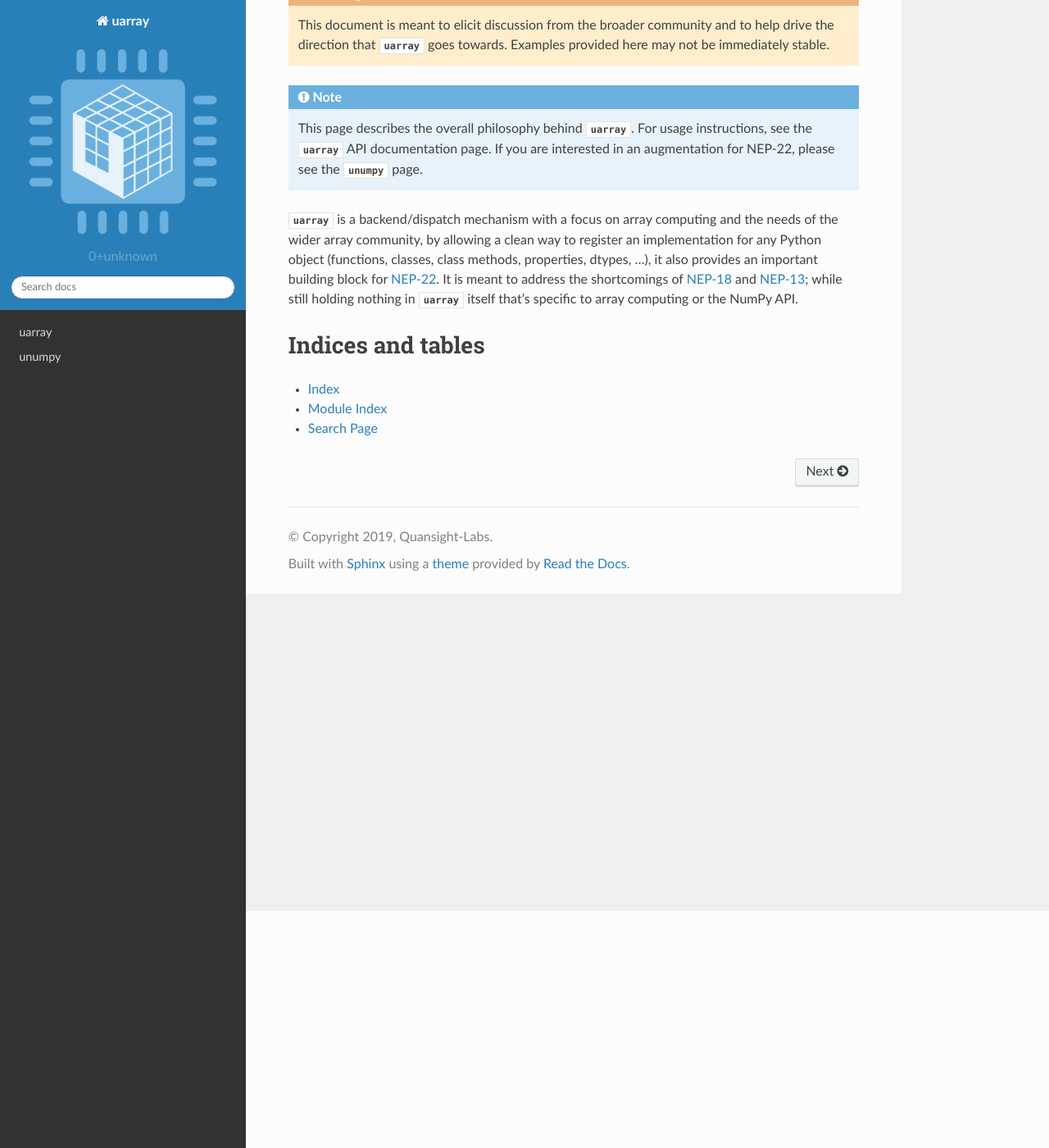
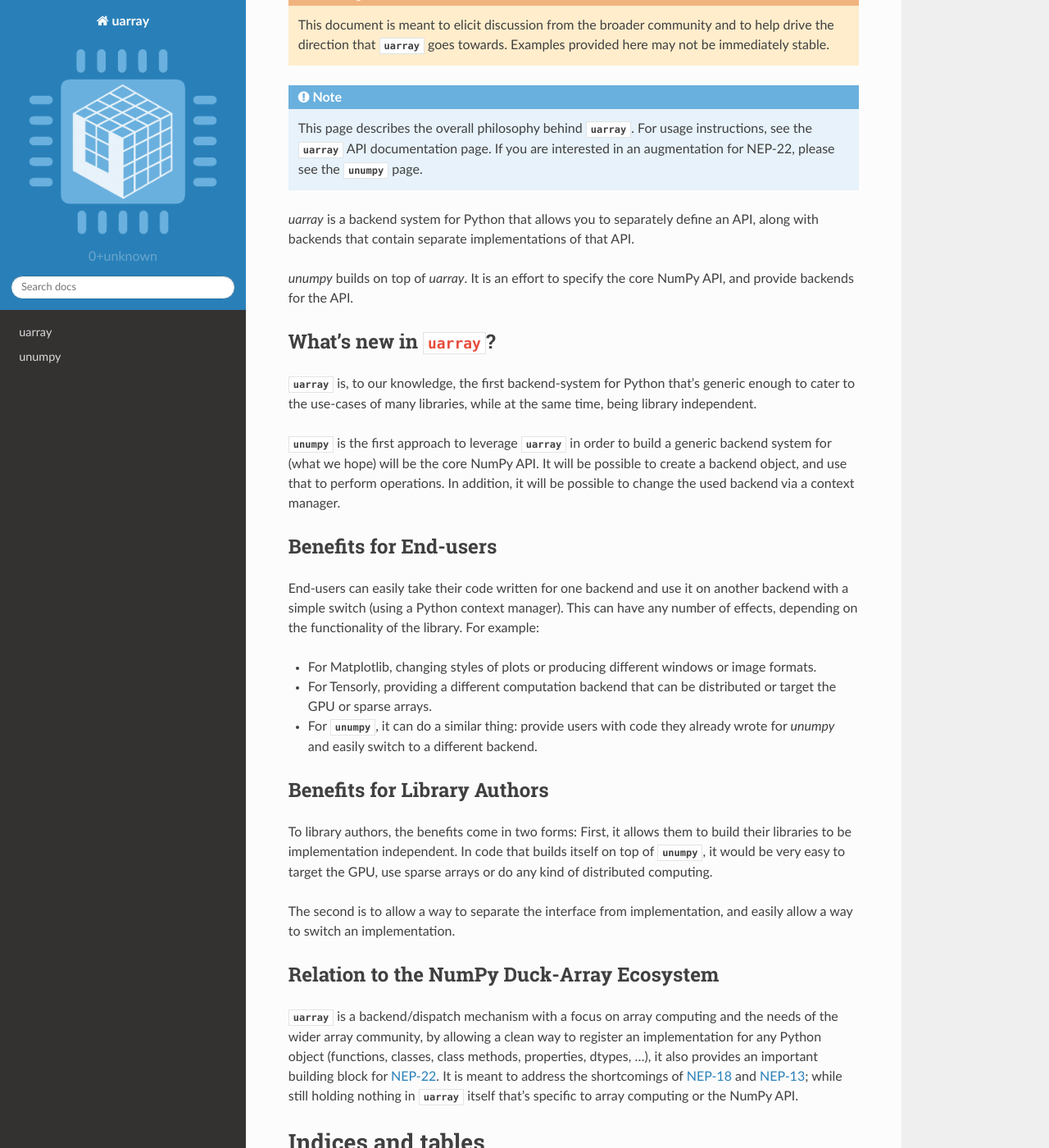
Before and after one commit to Quansight-Labs/uarray, a Sphinx documentation site: the page built from docs/index.rst, in a window 1280 px wide and 1400 px high, scrolled down 289 px. Shown: the whole window at 82% size. Built offline with Sphinx 7.4.7 and the Read the Docs theme 2.0.0, drawn with Linux system fonts in a browser that asks for light colours.

```diff
--- a/docs/index.rst
+++ b/docs/index.rst
@@ -13,6 +13,36 @@
     This page describes the overall philosophy behind :obj:`uarray`. For usage instructions,
     see the :obj:`uarray` API documentation page. If you are interested in an augmentation
     for NEP-22, please see the :obj:`unumpy` page.
+
+`uarray` is a backend system for Python that allows you to separately define an API, along with backends that contain separate implementations of that API.
+
+`unumpy` builds on top of `uarray`. It is an effort to specify the core NumPy API, and provide backends for the API.
+
+What's new in ``uarray``?
+^^^^^^^^^^^^^^^^^^^^^^^^^
+
+:obj:`uarray` is, to our knowledge, the first backend-system for Python that's generic enough to cater to the use-cases of many libraries, while at the same time, being library independent.
+
+:obj:`unumpy` is the first approach to leverage :obj:`uarray` in order to build a generic backend system for (what we hope) will be the core NumPy API. It will be possible to create a backend object, and use that to perform operations. In addition, it will be possible to change the used backend via a context manager.
+
+Benefits for End-users
+^^^^^^^^^^^^^^^^^^^^^^
+
+End-users can easily take their code written for one backend and use it on another backend with a simple switch (using a Python context manager). This can have any number of effects, depending on the functionality of the library. For example:
+
+* For Matplotlib, changing styles of plots or producing different windows or image formats.
+* For Tensorly, providing a different computation backend that can be distributed or target the GPU or sparse arrays.
+* For :obj:`unumpy`, it can do a similar thing: provide users with code they already wrote for `unumpy` and easily switch to a different backend.
+
+Benefits for Library Authors
+^^^^^^^^^^^^^^^^^^^^^^^^^^^^
+
+To library authors, the benefits come in two forms: First, it allows them to build their libraries to be implementation independent. In code that builds itself on top of :obj:`unumpy`, it would be very easy to target the GPU, use sparse arrays or do any kind of distributed computing.
+
+The second is to allow a way to separate the interface from implementation, and easily allow a way to switch an implementation.
+
+Relation to the NumPy Duck-Array Ecosystem
+^^^^^^^^^^^^^^^^^^^^^^^^^^^^^^^^^^^^^^^^^^
 
 :obj:`uarray` is a backend/dispatch mechanism with a focus on array computing and the
 needs of the wider array community, by allowing a clean way to register an
```
Also changed, not shown: README.md (+0 -59 lines).
